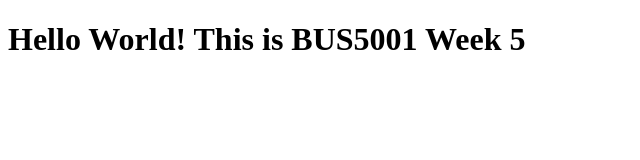
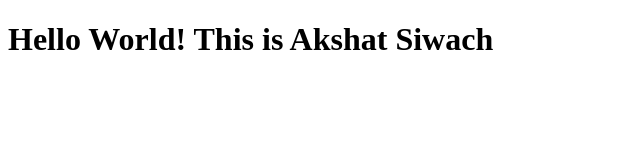
Before and after one commit to 21292797/BUS5001-Week5, a plain HTML site: page index.html in a window 1280 px wide. Shown: the whole page, without its empty margins (0-640 px from the left). Drawn offline with Linux system fonts and the light colour scheme.

Commit message:
Akshat Siwach

```diff
--- a/index.html
+++ b/index.html
@@ -1,6 +1,6 @@
 <!DOCTYPE html>
 <html>
   <body>
-    <h1>Hello World! This is BUS5001 Week 5</h1>
+    <h1>Hello World! This is Akshat Siwach</h1>
   </body>
 </html>
```
